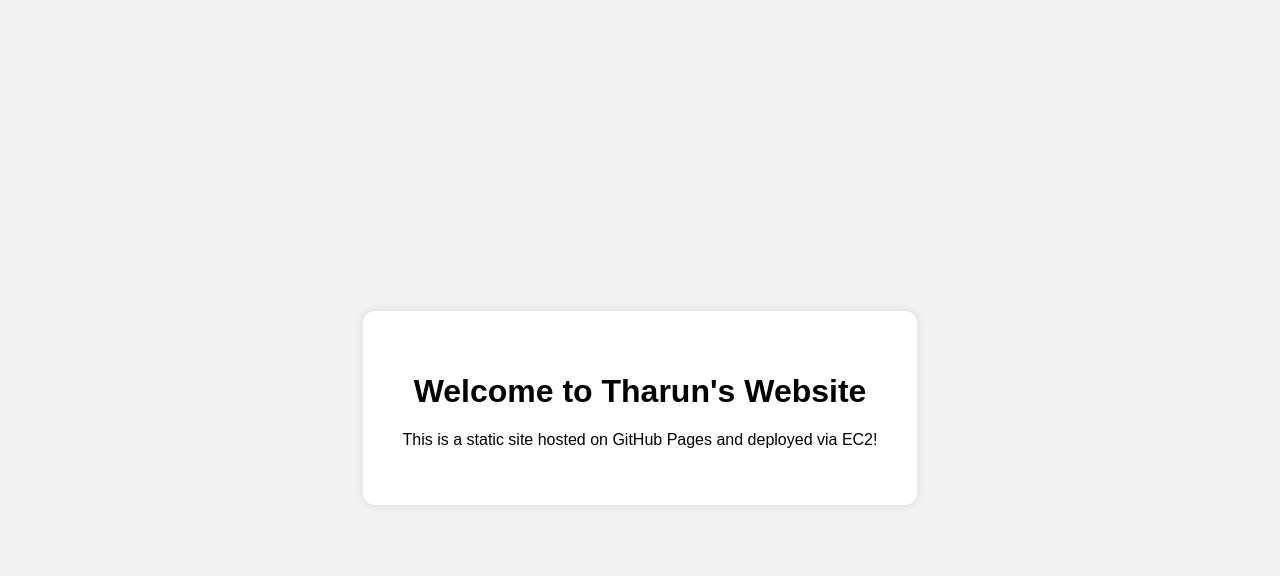
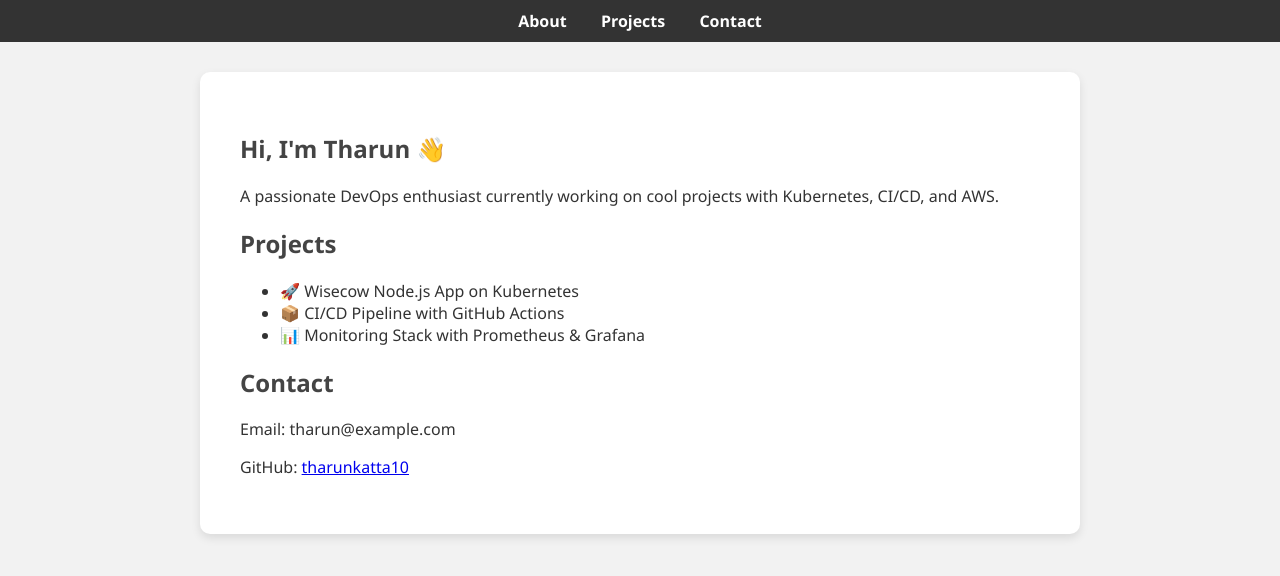
Before and after one commit to tharunkatta10/static-website-tharun, a plain HTML site: page index.html in a window 1280 px wide. Drawn offline with Linux system fonts and the light colour scheme.

Commit message:
Added navbar, about, projects, and contact section

```diff
--- a/index.html
+++ b/index.html
@@ -5,9 +5,34 @@
   <link rel="stylesheet" href="style.css">
 </head>
 <body>
+  <nav>
+    <ul>
+      <li><a href="#about">About</a></li>
+      <li><a href="#projects">Projects</a></li>
+      <li><a href="#contact">Contact</a></li>
+    </ul>
+  </nav>
+
   <div class="container">
-    <h1>Welcome to Tharun's Website</h1>
-    <p>This is a static site hosted on GitHub Pages and deployed via EC2!</p>
+    <section id="about">
+      <h1>Hi, I'm Tharun 👋</h1>
+      <p>A passionate DevOps enthusiast currently working on cool projects with Kubernetes, CI/CD, and AWS.</p>
+    </section>
+
+    <section id="projects">
+      <h2>Projects</h2>
+      <ul>
+        <li>🚀 Wisecow Node.js App on Kubernetes</li>
+        <li>📦 CI/CD Pipeline with GitHub Actions</li>
+        <li>📊 Monitoring Stack with Prometheus & Grafana</li>
+      </ul>
+    </section>
+
+    <section id="contact">
+      <h2>Contact</h2>
+      <p>Email: tharun@example.com</p>
+      <p>GitHub: <a href="https://github.com/tharunkatta10" target="_blank">tharunkatta10</a></p>
+    </section>
   </div>
 </body>
 </html>
--- a/style.css
+++ b/style.css
@@ -1,16 +1,43 @@
 body {
-  background-color: #f2f2f2;
-  font-family: Arial, sans-serif;
-  display: flex;
-  justify-content: center;
-  align-items: center;
-  height: 100vh;
+  margin: 0;
+  font-family: 'Segoe UI', sans-serif;
+  background: #f2f2f2;
+  color: #333;
+}
+
+nav {
+  background: #333;
+  padding: 10px 0;
+  text-align: center;
+}
+
+nav ul {
+  list-style: none;
+  margin: 0;
+  padding: 0;
+}
+
+nav ul li {
+  display: inline-block;
+  margin: 0 15px;
+}
+
+nav ul li a {
+  color: white;
+  text-decoration: none;
+  font-weight: bold;
 }
 
 .container {
+  padding: 40px;
+  max-width: 800px;
+  margin: auto;
   background: white;
-  padding: 40px;
-  border-radius: 12px;
-  box-shadow: 0 0 10px rgba(0,0,0,0.1);
-  text-align: center;
+  border-radius: 10px;
+  box-shadow: 0 4px 10px rgba(0,0,0,0.1);
+  margin-top: 30px;
 }
+
+h1, h2 {
+  color: #444;
+}
```
